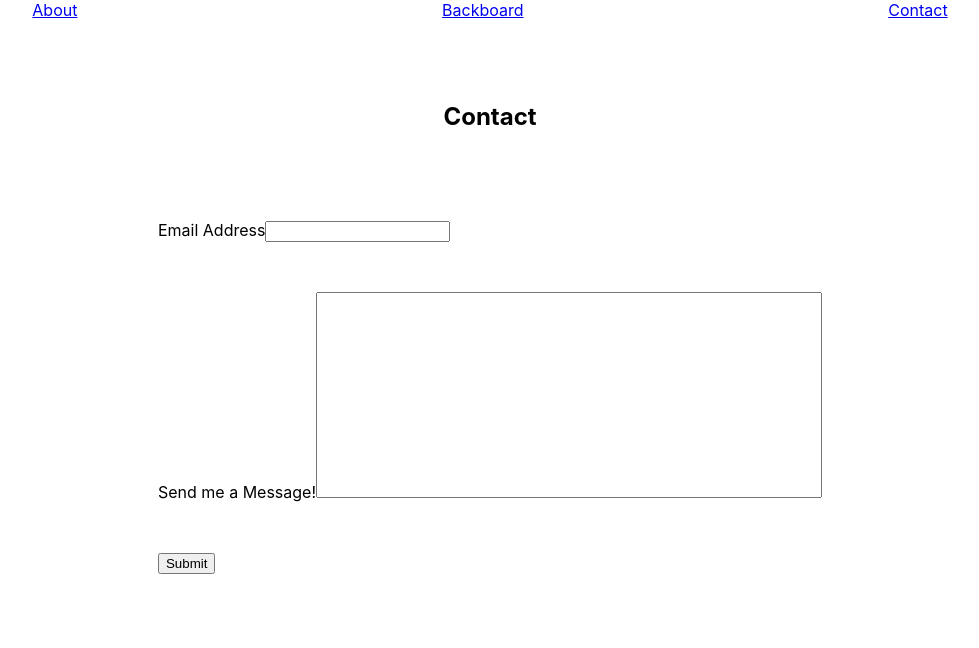
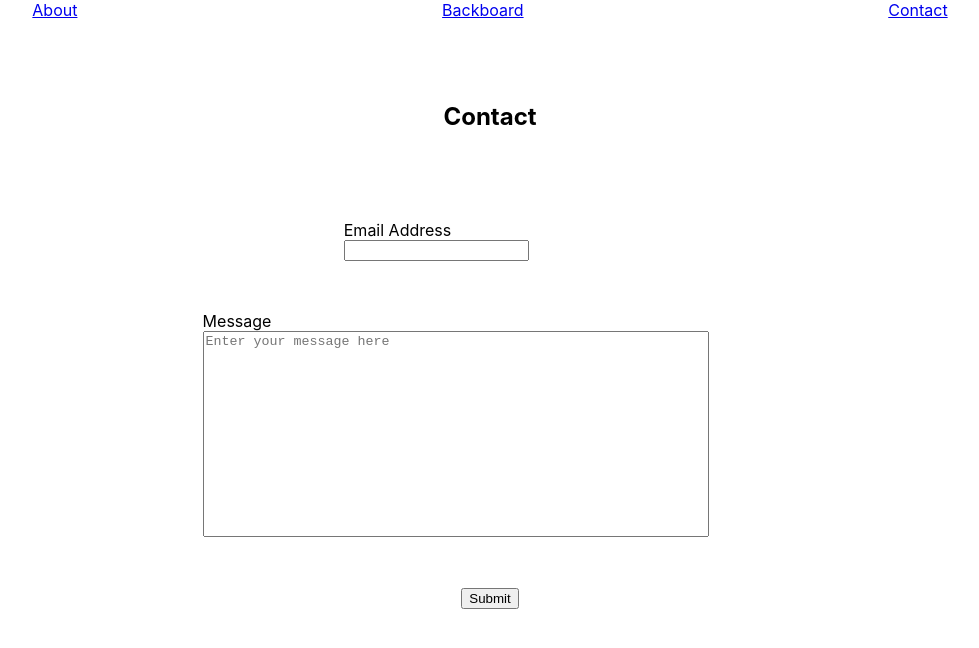
Before and after one commit to spinosajoseph/TheBackboard, a React (Create React App) app in the folder my-app/: page /contact in a window 1280 px wide. Shown: the top 648 px of the page, without its empty margins (150-1129 px from the left). Built offline with nearby package versions, Linux system fonts and the light colour scheme.

Commit message:
slight improvement

```diff
--- a/my-app/src/pages/Contact.tsx
+++ b/my-app/src/pages/Contact.tsx
@@ -17,9 +17,25 @@ export const Contact: React.FC = () => {
   return (
     <PageLayout title="Contact">
       <form onSubmit={formik.handleSubmit}>
-        <Box display="flex" flexDirection="column" padding="50px">
-          <Box flex="0 1 auto" paddingBottom="50px">
-            <label htmlFor="email">Email Address</label>
+        <Box
+          display="flex"
+          flexDirection="column"
+          padding="50px"
+          alignItems="center"
+        >
+          <Box
+            flex="0 1 auto"
+            paddingBottom="50px"
+            display="flex"
+            flexWrap="wrap"
+            alignItems="center"
+          >
+            <label
+              style={{ flex: "1 0 120px", maxWidth: "120px", margin: 0 }}
+              htmlFor="email"
+            >
+              Email Address
+            </label>
             <input
               id="email"
               name="email"
@@ -29,8 +45,19 @@ export const Contact: React.FC = () => {
               style={{ display: "inlineBlock" }}
             />
           </Box>
-          <Box flex="0 1 auto" paddingBottom="50px">
-            <label htmlFor="body">Send me a Message!</label>
+          <Box
+            flex="0 1 auto"
+            paddingBottom="50px"
+            display="flex"
+            flexWrap="wrap"
+            alignItems="center"
+          >
+            <label
+              style={{ flex: "1 0 120px", maxWidth: "120px", margin: 0 }}
+              htmlFor="body"
+            >
+             Message
+            </label>
             <textarea
               style={{
                 height: "200px",
@@ -41,6 +68,7 @@ export const Contact: React.FC = () => {
               id="body"
               name="body"
               onChange={formik.handleChange}
+              placeholder="Enter your message here"
               value={formik.values.body}
             ></textarea>
           </Box>
```
